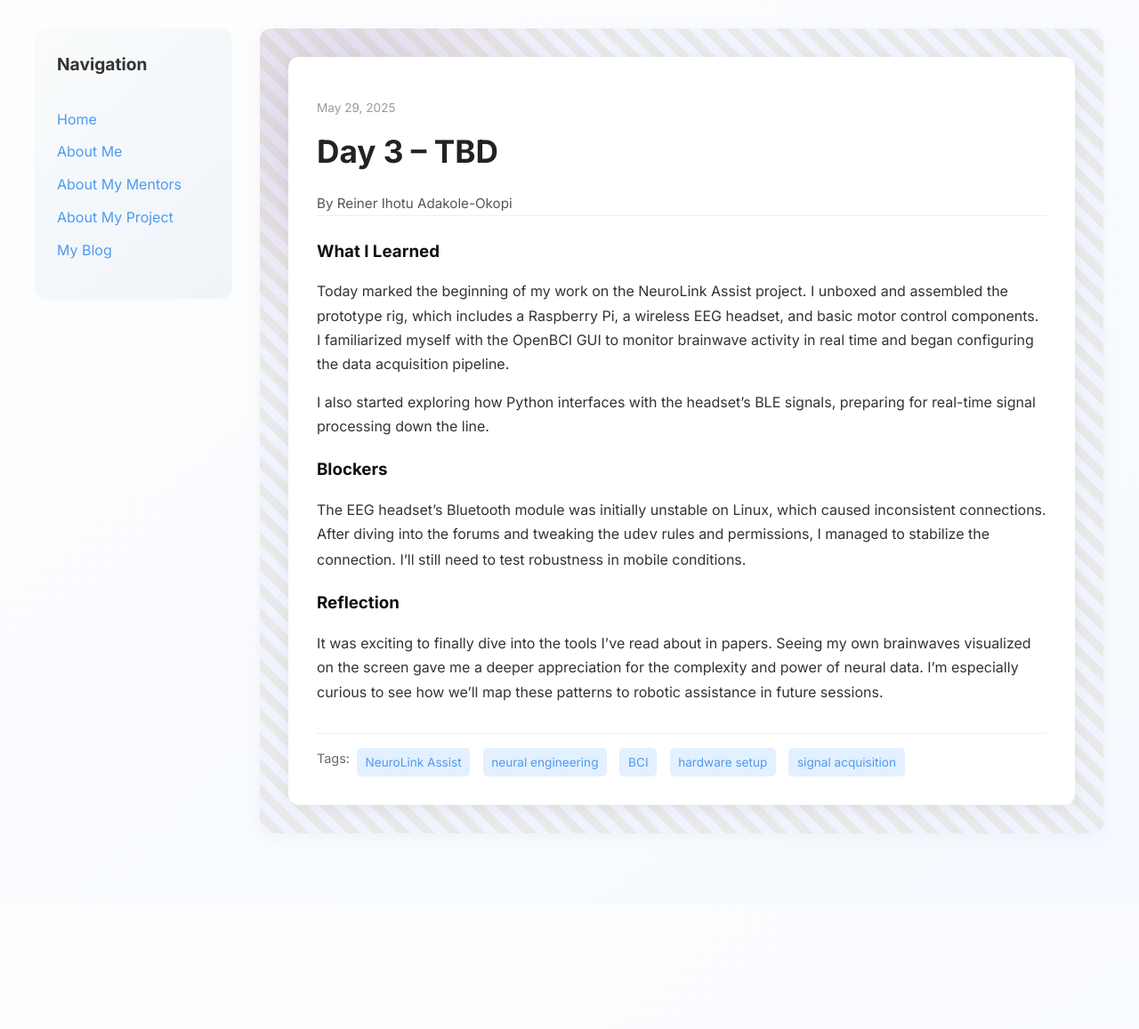
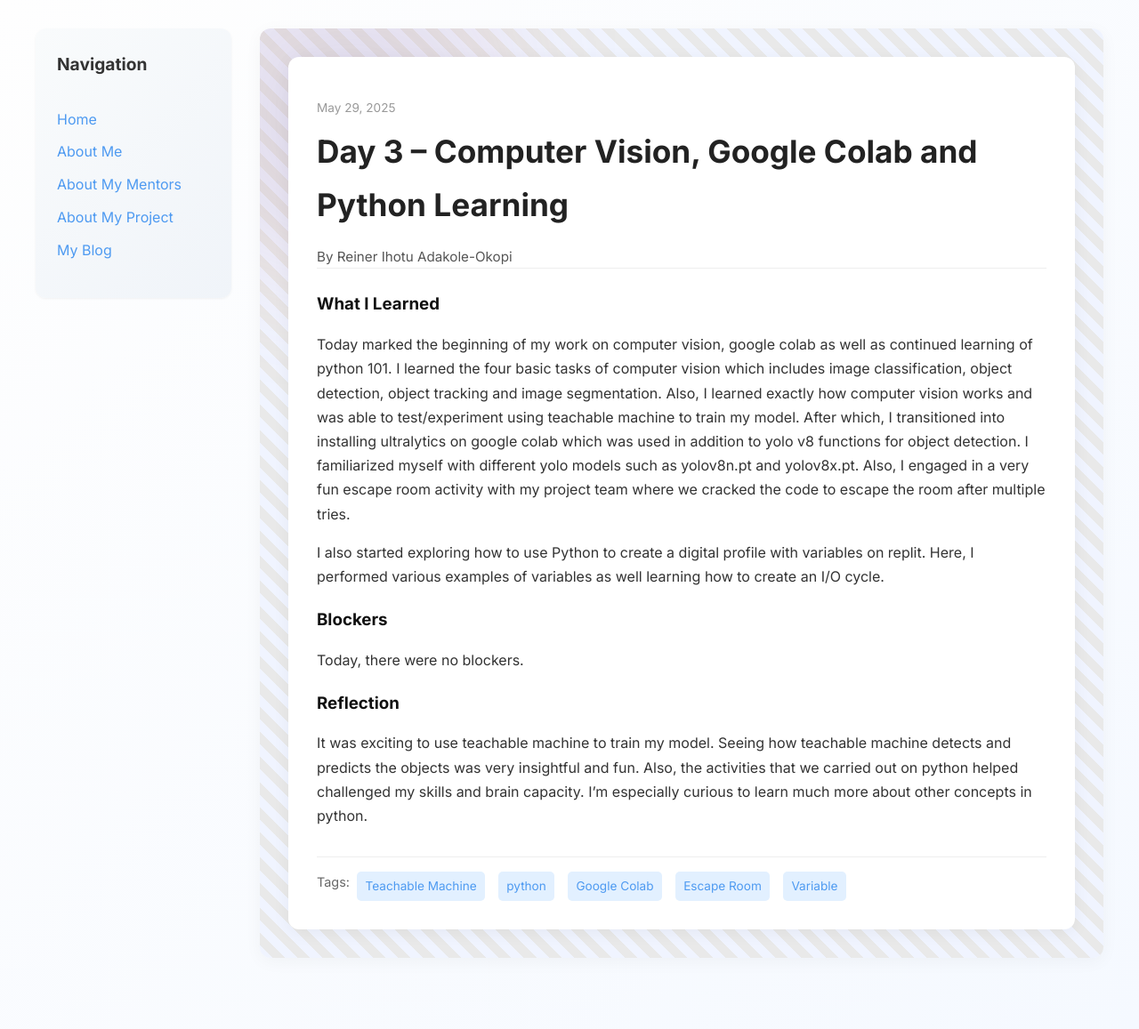
Before and after one commit to Reiner343/Reiner343.github.io, a Jekyll site: the page built from _posts/2025-05-29-day-3.md, in a window 1280 px wide. Shown: the whole page at 89% size. Built offline with Jekyll 4.4.1, drawn with Linux system fonts in a browser that asks for light colours; before the commit the page ends 1017 px from its top, so only the background shows below that.

Commit message:
Update 2025-05-29-day-3.md

```diff
--- a/_posts/2025-05-29-day-3.md
+++ b/_posts/2025-05-29-day-3.md
@@ -1,19 +1,19 @@
 ---
 layout: post
-title: "Day 3 – TBD"
+title: "Day 3 – Computer Vision, Google Colab and Python Learning"
 date: 2025-05-29
 author: Reiner Ihotu Adakole-Okopi
 permalink: /day3.html
-tags: ["NeuroLink Assist", "neural engineering", "BCI", "hardware setup", "signal acquisition"]
+tags: ["Teachable Machine", "python", "Google Colab", "Escape Room", "Variable"]
 
 what_i_learned: |
-  Today marked the beginning of my work on the NeuroLink Assist project. I unboxed and assembled the prototype rig, which includes a Raspberry Pi, a wireless EEG headset, and basic motor control components. I familiarized myself with the OpenBCI GUI to monitor brainwave activity in real time and began configuring the data acquisition pipeline.
+  Today marked the beginning of my work on computer vision, google colab as well as continued learning of python 101. I learned the four basic tasks of computer vision which includes image classification, object detection, object tracking and image segmentation. Also, I learned exactly how computer vision works and was able to test/experiment using teachable machine to train my model. After which, I transitioned into installing ultralytics on google colab which was used in addition to yolo v8 functions for object detection. I familiarized myself with different yolo models such as yolov8n.pt and yolov8x.pt. Also, I engaged in a very fun escape room activity with my project team where we cracked the code to escape the room after multiple tries.
 
-  I also started exploring how Python interfaces with the headset's BLE signals, preparing for real-time signal processing down the line.
+  I also started exploring how to use Python to create a digital profile with variables on replit. Here, I performed various examples of variables as well learning how to create an I/O cycle.
 
 blockers: |
-  The EEG headset’s Bluetooth module was initially unstable on Linux, which caused inconsistent connections. After diving into the forums and tweaking the `udev` rules and permissions, I managed to stabilize the connection. I’ll still need to test robustness in mobile conditions.
+  Today, there were no blockers.
 
 reflection: |
-  It was exciting to finally dive into the tools I’ve read about in papers. Seeing my own brainwaves visualized on the screen gave me a deeper appreciation for the complexity and power of neural data. I’m especially curious to see how we’ll map these patterns to robotic assistance in future sessions.
+  It was exciting to use teachable machine to train my model. Seeing how teachable machine detects and predicts the objects was very insightful and fun. Also, the activities that we carried out on python helped challenged my skills and brain capacity. I'm especially curious to learn much more about other concepts in python.
 ---
```
